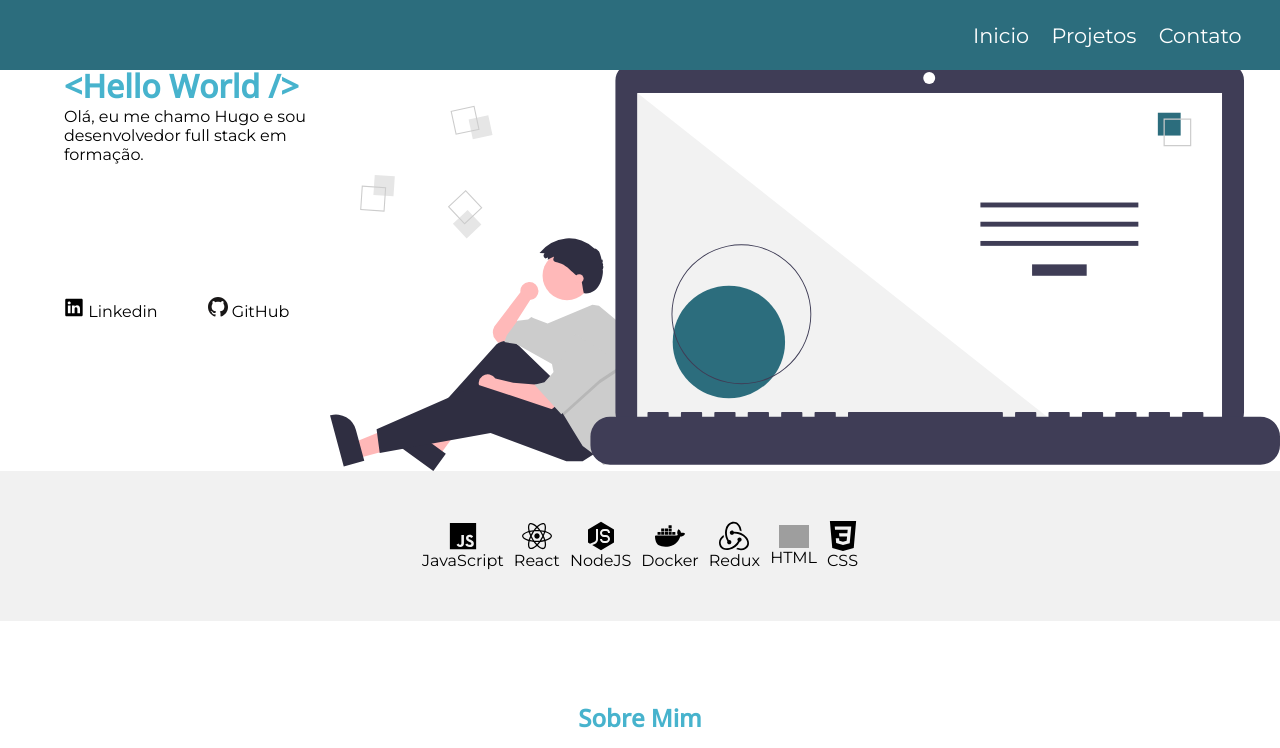
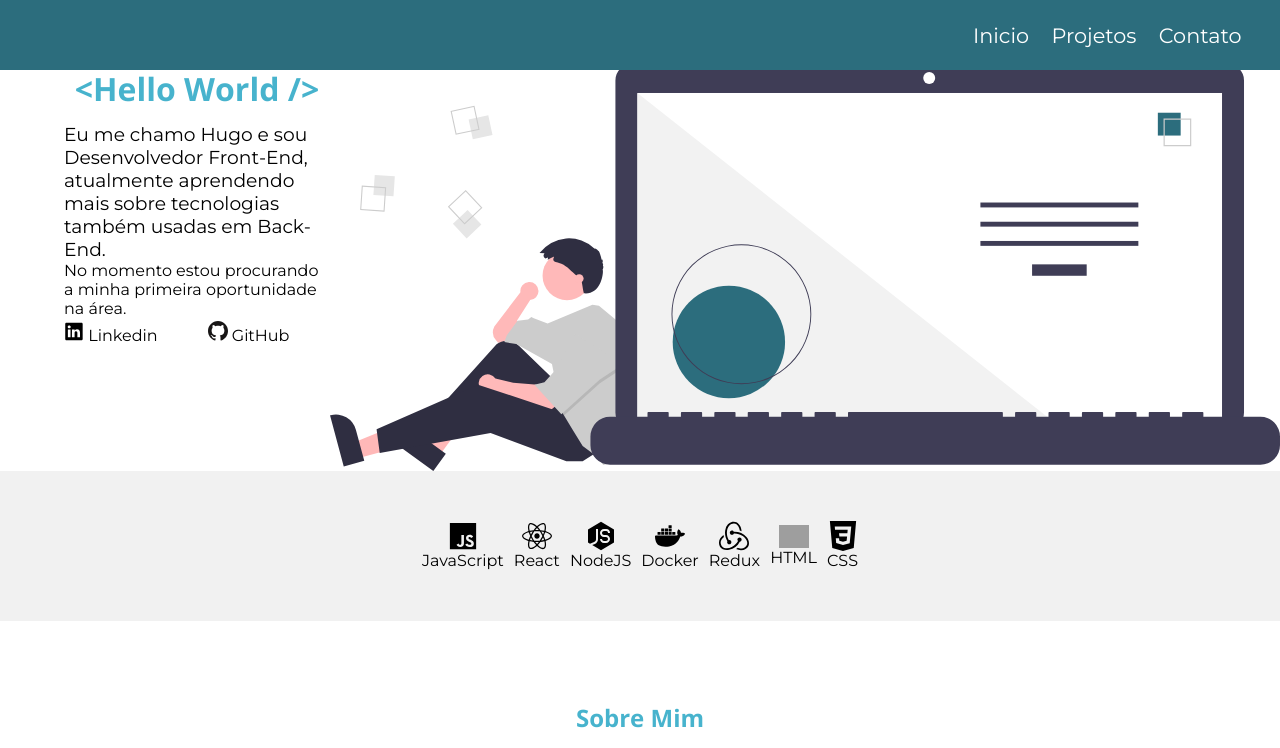
Before and after one commit to hgo19/hgo19.github.io, a React (Create React App) app: page / in a window 1280 px wide. Shown: the top 748 px of the page. Built offline with nearby package versions, Linux system fonts and the light colour scheme; grey boxes are pictures that could not be loaded.

Commit message:
css alterado na parte de apresentação

```diff
--- a/public/index.html
+++ b/public/index.html
@@ -9,7 +9,7 @@
       content="Web site created using create-react-app"
     />
 
-    <link rel="preconnect" href="https://fonts.googleapis.com"><link rel="preconnect" href="https://fonts.gstatic.com" crossorigin><link href="https://fonts.googleapis.com/css2?family=Montserrat&family=Open+Sans:wght@500&display=swap" rel="stylesheet">
+    <link rel="preconnect" href="https://fonts.googleapis.com"><link rel="preconnect" href="https://fonts.gstatic.com" crossorigin><link href="https://fonts.googleapis.com/css2?family=Montserrat&family=Open+Sans:wght@500;700&display=swap" rel="stylesheet">
 
     <title>Portifólio</title>
   </head>
--- a/src/assets/texts/subTitle.js
+++ b/src/assets/texts/subTitle.js
@@ -1,3 +1,3 @@
-const subTitle = 'Olá, eu me chamo Hugo e sou desenvolvedor full stack em formação.';
+export const subTitle = 'Eu me chamo Hugo e sou Desenvolvedor Front-End, atualmente aprendendo mais sobre tecnologias também usadas em Back-End.';
 
-export default subTitle;
+export const description = 'No momento estou procurando a minha primeira oportunidade na área.'
--- a/src/components/Apresentation/index.jsx
+++ b/src/components/Apresentation/index.jsx
@@ -8,7 +8,7 @@ import {
   ApresentationLogosStyled,
   ApresentationImgStyled } from './style';
 
-import subTitle from '../../assets/texts/subTitle';
+import {subTitle, description} from '../../assets/texts/subTitle';
 
 import manWorking from '../../assets/images/man-computer.svg';
 import mobileImage from '../../assets/images/mobileImage.svg';
@@ -20,7 +20,8 @@ export default function Apresentation() {
     <ApresentationContainerStyled>
       <ApresentationTextsStyled>
         <h1>{'<Hello World />'}</h1>
-        <p>{subTitle}</p>
+        <h3>{subTitle}</h3>
+        <p>{description}</p>
         <MobileImageBoxStyled>
           <MobileImageStyled src={ mobileImage } alt="mobile vector"/>
         </MobileImageBoxStyled>
--- a/src/components/Apresentation/style.js
+++ b/src/components/Apresentation/style.js
@@ -12,14 +12,25 @@ export const ApresentationContainerStyled = styled.section`
 `;
 
 export const ApresentationTextsStyled = styled.article`
+  display: flex;
+  flex-direction: column;
+
     h1 {
+      align-self: center;
       color: ${({theme}) => theme.titleColor};
+      font-family: 'Open Sans', sans-serif;
       font-size: 2rem;
       font-weight: 700;
+      margin: 1% 0 5% 0;
     }
 
-  p {
+    h3 {
       font-family: 'Montserrat', sans-serif;
+      font-weight: normal;
+    }
+
+    @media (max-width : 890px) {
+      margin-top: 0;
     }
 `;
 
@@ -45,7 +56,7 @@ export const MobileImageStyled = styled.img`
 export const ApresentationLogosStyled = styled.div`
   display: flex;
   gap: 50px;
-  margin-top: 50%;
+  margin-top: 1%;
 
     a {
       color: ${(theme) => theme.textColor};
--- a/src/components/Header/styles.js
+++ b/src/components/Header/styles.js
@@ -12,7 +12,7 @@ export const HeaderStyled = styled.header`
   z-index: 9999;
 
   @media ( max-width  : 900px) {
-    position: fixed;
+    height: 50px;
   }
 `;
 
--- a/src/pages/styles.js
+++ b/src/pages/styles.js
@@ -6,7 +6,11 @@ const MainStyled = styled.main`
   padding-bottom: 5rem;
 
   @media (max-width : 900px) {
-    margin-top: 16%;
+    margin-top: 5%;
+  }
+
+  @media (max-width : 320px) {
+    margin-top: 10%;
   }
 `
 
```
Lines whose indentation alone changed are shown as unchanged.
